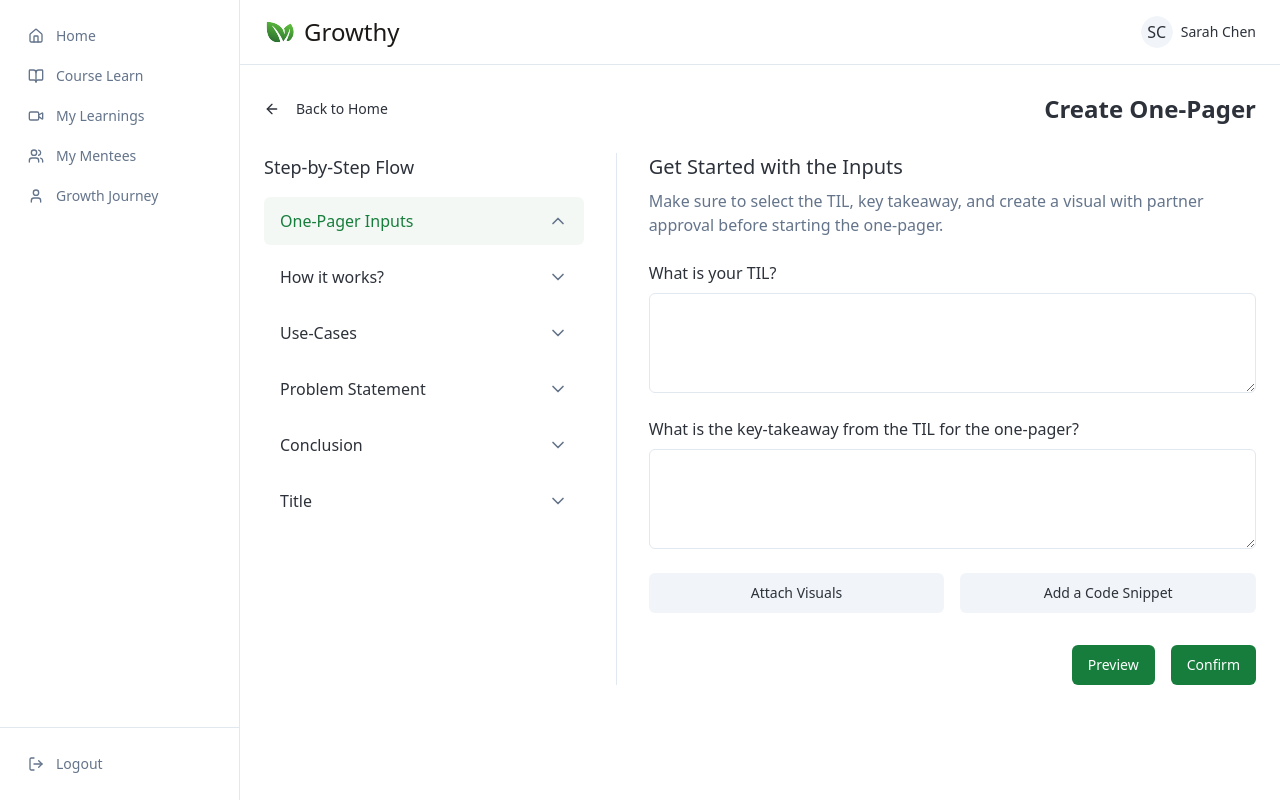
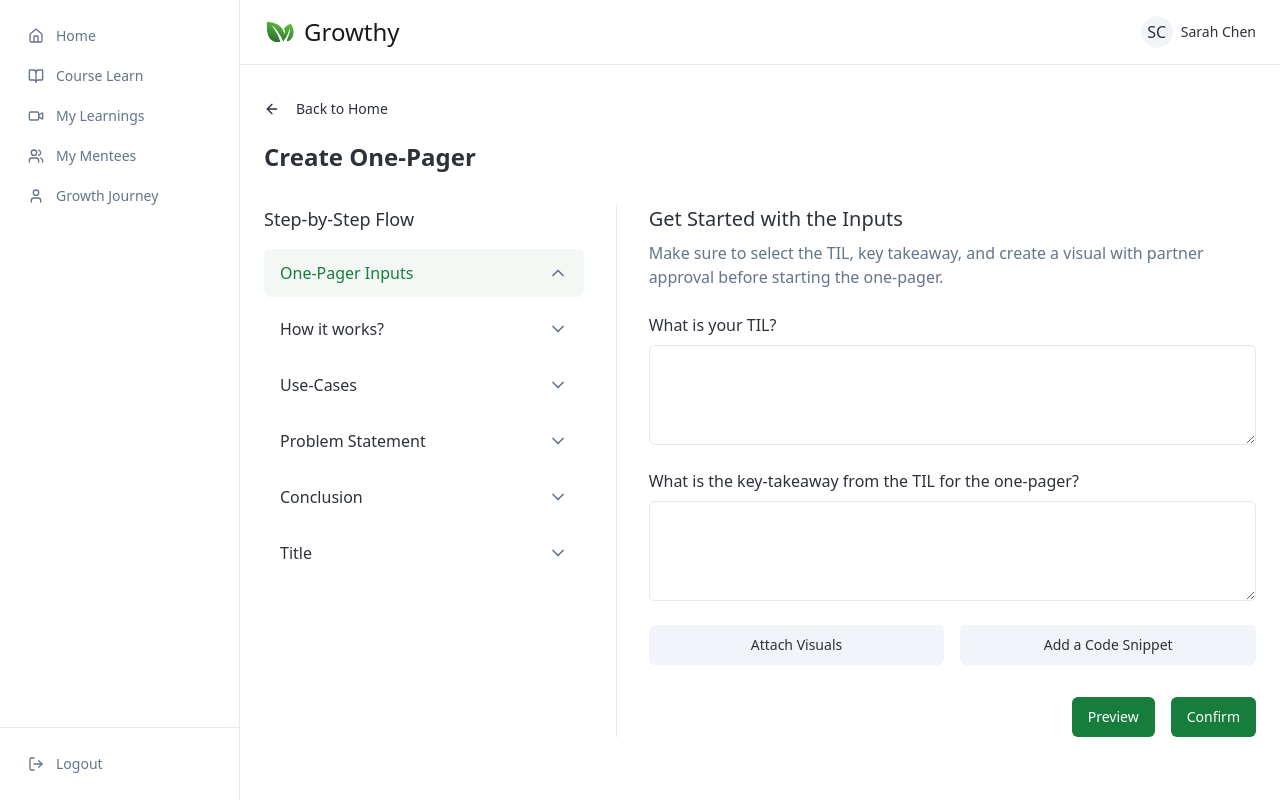
Before and after one commit to sravan9097/growthy-learn, a React (Vite) app: page /create-one-pager in a window 1280 px wide. Built offline with nearby package versions, Linux system fonts and the light colour scheme.

Commit message:
minor design changes

```diff
--- a/src/components/layout/Header.tsx
+++ b/src/components/layout/Header.tsx
@@ -11,7 +11,7 @@ interface HeaderProps {
 
 export function Header({ userName = "Sarah Chen", userImage }: HeaderProps) {
   return (
-    <header className="w-full flex justify-between items-end px-6 py-4 border-b bg-background/95 backdrop-blur supports-[backdrop-filter]:bg-background/60">
+    <header className="w-full sticky top-0 z-40 flex justify-between items-end px-6 py-4 border-b bg-background/95 backdrop-blur supports-[backdrop-filter]:bg-background/60">
       <div className="col-span-1 flex h-full justify-start items-center">
         <a className="flex" href="/">
 
--- a/src/components/onepager/OnePagerPreview.tsx
+++ b/src/components/onepager/OnePagerPreview.tsx
@@ -8,6 +8,7 @@ interface OnePagerPreviewProps {
   onClose: () => void;
   onPublish: () => void;
   onSaveDraft: () => void;
+  onPreview: () => void;
   content: Record<string, string>;
 }
 
--- a/src/pages/CreateOnePagerPage.tsx
+++ b/src/pages/CreateOnePagerPage.tsx
@@ -91,15 +91,15 @@ export default function CreateOnePagerPage() {
 
   return (
     <Layout>
-      <div className="max-w-6xl mx-auto w-full">
-        <div className="mb-6 flex items-center justify-between">
+      <div className="max-w-5xl mx-auto w-full">
+        <div className="mb-8 flex flex-col items-start justify-between">
           <Link to="/">
             <Button variant="ghost" className="pl-0">
               <ArrowLeft className="mr-2 h-4 w-4" />
               Back to Home
             </Button>
           </Link>
-          <h1 className="text-2xl font-semibold">Create One-Pager</h1>
+          <h1 className="text-2xl font-semibold mt-3">Create One-Pager</h1>
         </div>
 
         <div className="flex gap-8">
--- a/src/pages/ReflectPage.tsx
+++ b/src/pages/ReflectPage.tsx
@@ -56,7 +56,7 @@ export default function ReflectPage() {
           </div>
 
           <div className="space-y-4 mb-6">
-            <div>
+            {/* <div>
               <label htmlFor="title" className="block mb-2 font-medium">
                 Title
               </label>
@@ -67,7 +67,7 @@ export default function ReflectPage() {
                 onChange={(e) => setTitle(e.target.value)}
                 required
               />
-            </div>
+            </div> */}
 
             <div>
               <label htmlFor="reflection" className="block text-lg mb-2 font-regular">
```
Also changed, not shown: src/components/onepager/OnePagerSidebar.tsx (+9 -0 lines).
